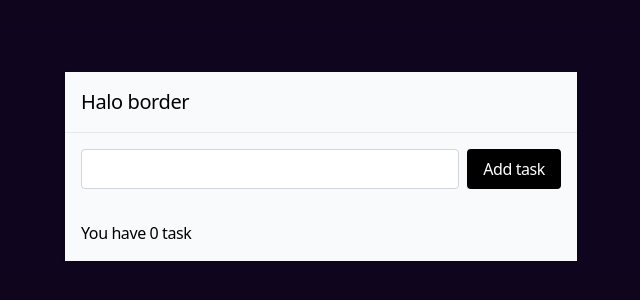
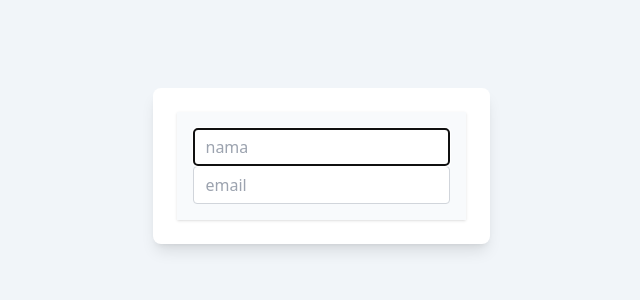
Before and after one commit to revaldoi/parsintadua, a React (Vite) app: page / in a window 1280 px wide. Shown: the part 234-534 px from the top of the page, without its empty margins (319-959 px from the left). Built offline with nearby package versions, Linux system fonts and the light colour scheme.

Commit message:
10 useRef

```diff
--- a/src/App.jsx
+++ b/src/App.jsx
@@ -4,6 +4,7 @@ import Button from './components/Button';
 import Card from './components/Card';
 import Counter from './components/Counter'
 import Input from './components/Input';
+import InputRef from './components/InputRef';
 import Label from './components/Label';
 import Todo from './components/Todo';
 import PlaceContentCenter from './components/PlaceContentCenter'
@@ -11,9 +12,19 @@ import PlaceContentCenter from './components/PlaceContentCenter'
 
 export default function App() {
    return (
-      <PlaceContentCenter>
-         <Todo />
-      </PlaceContentCenter>
+      // <PlaceContentCenter>
+      //    <Todo />
+      // </PlaceContentCenter>
+      <div className={'bg-slate-100 antialiased flex items-center justify-center min-h-screen'}>
+         <div className={'block p-6 rounded-lg shadow-lg bg-white max-w-sm'}>
+            <Card>
+               <Card.Body>
+                  <InputRef placeholder={'nama'} isFocused />
+                  <InputRef placeholder={'email'}  />
+               </Card.Body>
+            </Card>
+         </div>
+      </div>
    )
 }
 
--- /dev/null
+++ b/src/components/InputRef.jsx
@@ -0,0 +1,23 @@
+import { useEffect, useRef } from "react";
+
+const InputRef = ({ isFocused = false, type = 'text', ...props}) => {
+    const InputRef = useRef()
+
+    useEffect(() => {
+        if (isFocused) {
+            InputRef.current.focus()
+        }
+    }, []);
+
+    return (
+        <input
+            ref = {InputRef}
+            {...props}
+            className={'form-control block w-full px-3 py-1.5 text-base font-normal text-gray-700 bg-white bg-clip-padding border border-solid border-gray-300 rounded transition ease-in-out m-0 focus:text-gray-700 focus:bg-white focus:border-blue-600 focus:outline-non'} type={type}
+        />
+
+    )
+
+}
+
+export default InputRef;
```
